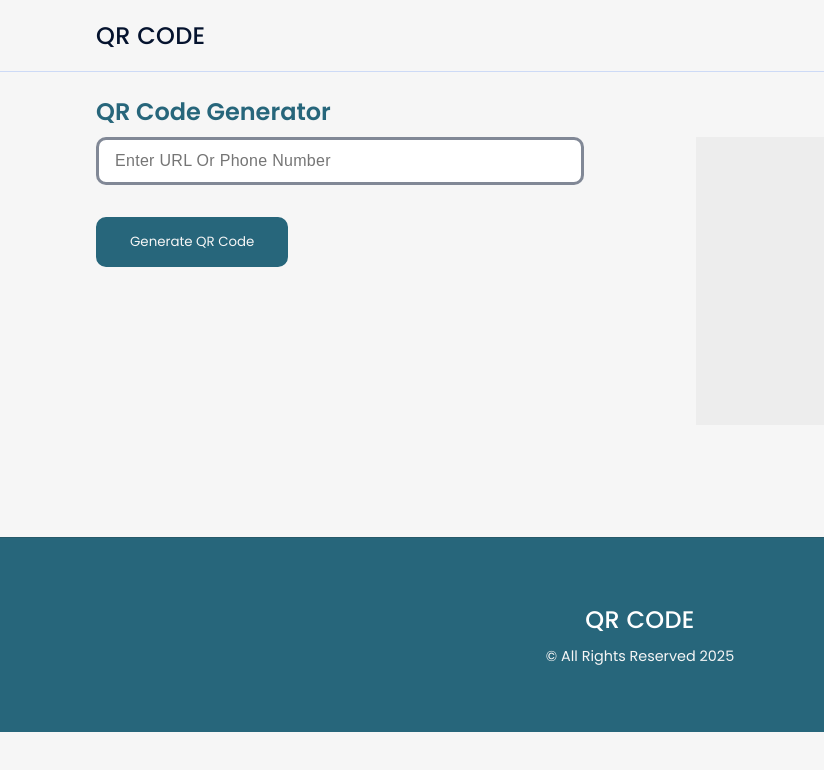
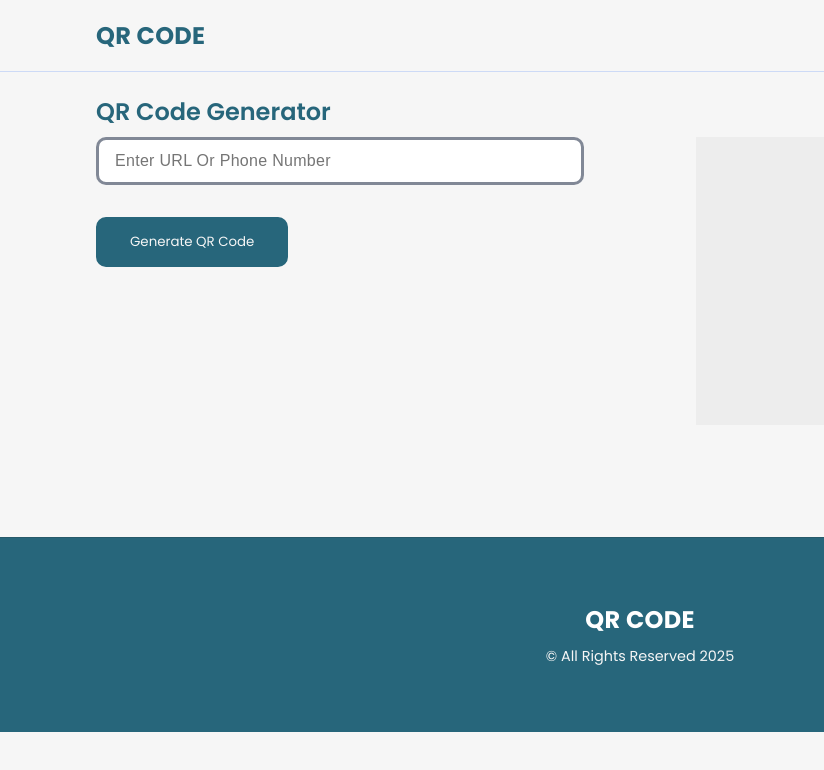
Before and after one commit to Chiemezie-Uchenwoke/qrcodegenerator, a plain HTML site: page public/index.html in a window 1280 px wide. Shown: the full height of the page, 0-824 px from the left. Drawn offline with Linux system fonts and the light colour scheme.

Commit message:
Make logo bold

```diff
--- a/public/styles/header.css
+++ b/public/styles/header.css
@@ -18,7 +18,8 @@ header{
     align-items: center;
     gap: 0.5rem;
     letter-spacing: 0.3px;
-    color: var(--pri-color);
+    color: var(--sec-color);
+    font-weight: 700;
 }
 
 .loadpage img{
```
